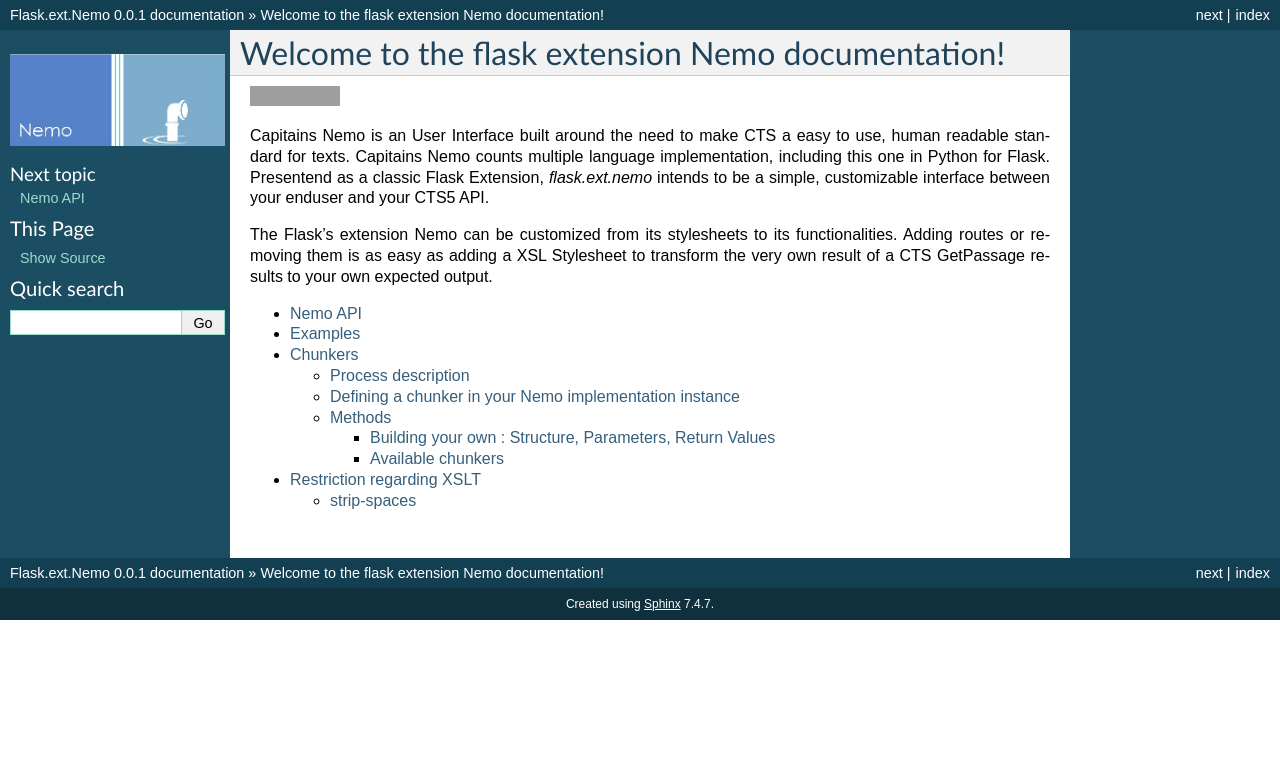
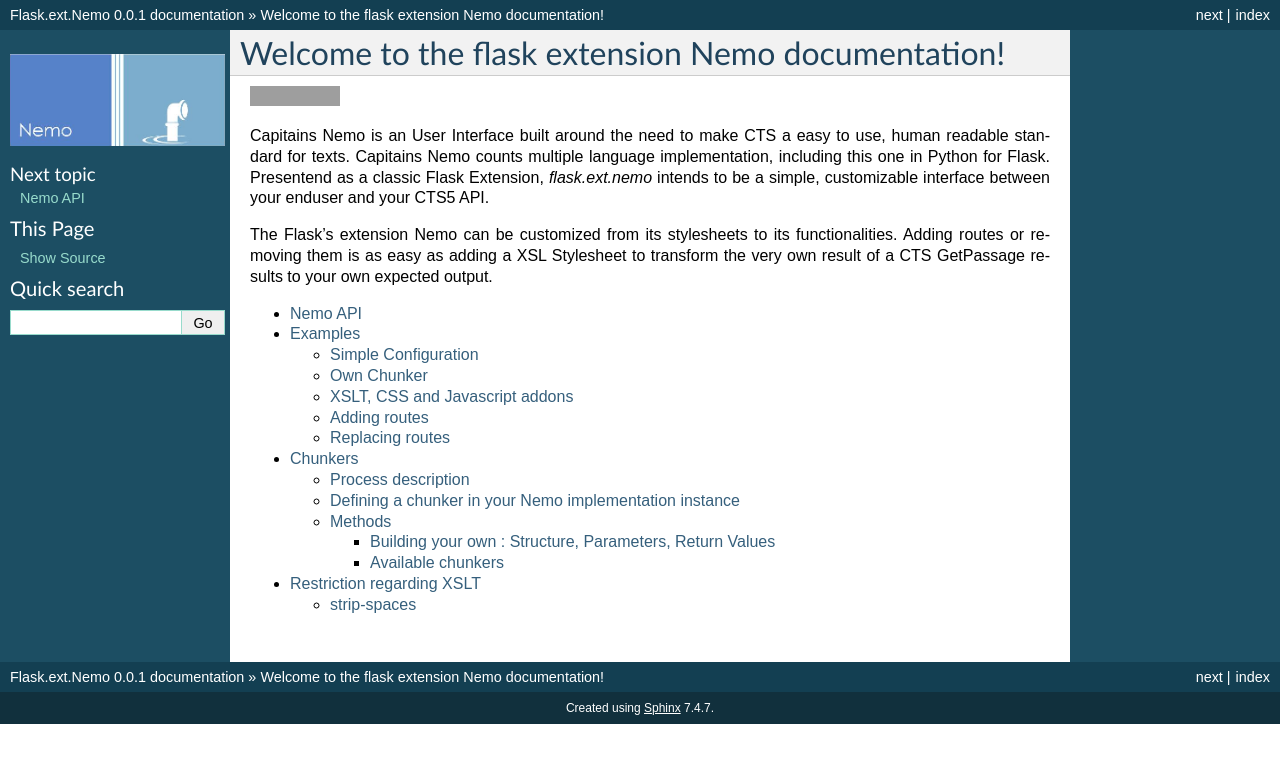
Before and after one commit to Capitains/flask-capitains-nemo, a Sphinx documentation site: the page built from docs/index.rst, in a window 1280 px wide. Shown: the top 763 px of the page. Built offline with Sphinx 7.4.7, drawn with Linux system fonts in a browser that asks for light colours; pages that are not in the unit, such as notebooks, are missing from menus; grey boxes are pictures that could not be loaded.

Commit message:
Trying example doc

```diff
--- a/docs/Nemo.examples.rst
+++ b/docs/Nemo.examples.rst
@@ -1,4 +1,20 @@
 Examples
-=================================
+========
 
-# Initiating
+Simple Configuration
+####################
+
+Own Chunker
+###########
+
+XSLT, CSS and Javascript addons
+###############################
+
+Adding routes
+#############
+
+.. autoclass:: examples.configs.py
+    :members:
+
+Replacing routes
+################
```
Also changed, not shown: examples/__init__.py (added).
